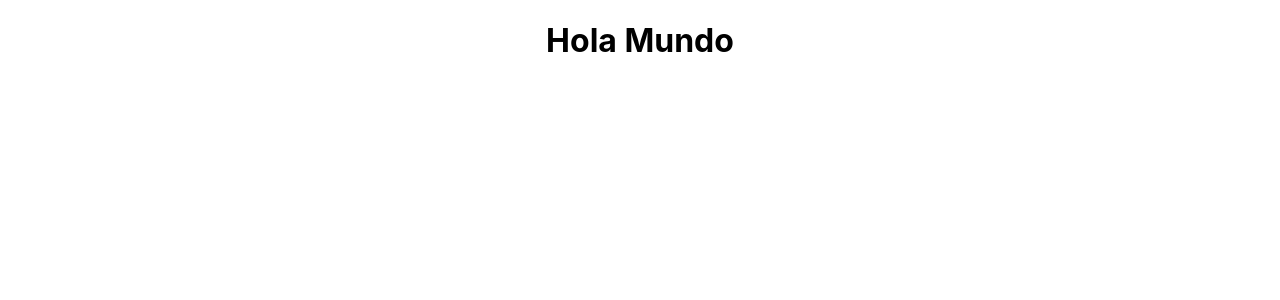
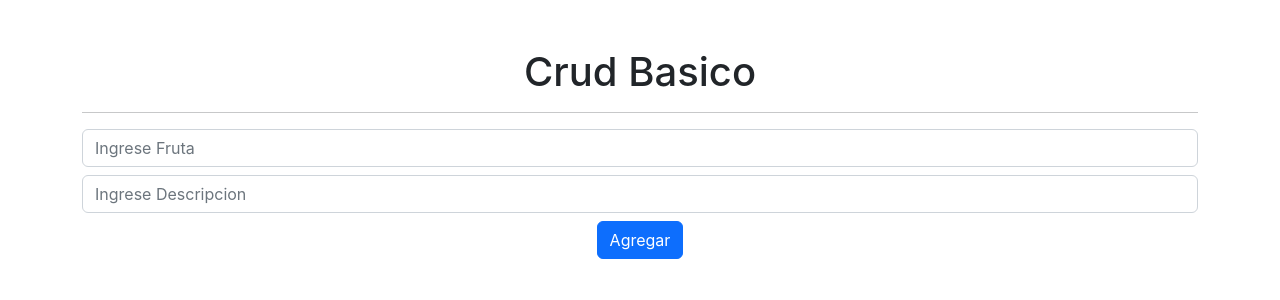
Before and after one commit to luiel/Diplomado, a React (Create React App) app: page / in a window 1280 px wide. Shown: the top 300 px of the page. Built offline with nearby package versions, Linux system fonts and the light colour scheme.

Commit message:
Formulario y Boton inicial

```diff
--- a/public/index.html
+++ b/public/index.html
@@ -12,7 +12,8 @@
     <link rel="apple-touch-icon" href="%PUBLIC_URL%/logo192.png" />
 
     <link rel="manifest" href="%PUBLIC_URL%/manifest.json" />
-
+   <!-- CSS only -->
+    <link href="https://cdn.jsdelivr.net/npm/bootstrap@5.2.2/dist/css/bootstrap.min.css" rel="stylesheet" integrity="sha384-Zenh87qX5JnK2Jl0vWa8Ck2rdkQ2Bzep5IDxbcnCeuOxjzrPF/et3URy9Bv1WTRi" crossorigin="anonymous">
     <title>Diplomado</title>
   </head>
   <body>
--- a/src/App.js
+++ b/src/App.js
@@ -1,8 +1,11 @@
 import './App.css';
+import Formulario from './components/Formulario';
+
 function App() {
   return (
     <div className="App">
-      <h1>Hola Mundo</h1>
+      <Formulario></Formulario>
+
     </div>
   )
 }
--- /dev/null
+++ b/src/components/Formulario.jsx
@@ -0,0 +1,25 @@
+import React, { useState } from 'react';
+
+const Formulario =() => {
+    const[fruta, setFruta]= useState('');
+    const[descripcion, setDescription] = useState('');
+
+    return (
+        <div className='container mt-5'>
+            <h1 className='text-center'>Crud Basico</h1>
+            <hr />
+            <form>
+                <input
+                className='form-control mb-2'
+                type="text" placeholder='Ingrese Fruta'></input>
+                <input
+                 className='form-control mb-2'
+                type="text" placeholder='Ingrese Descripcion'></input>
+                <boton className='btn btn-primary btn-block'>Agregar</boton>
+            </form>
+
+            </div>
+    )
+
+}
+export default Formulario
```
